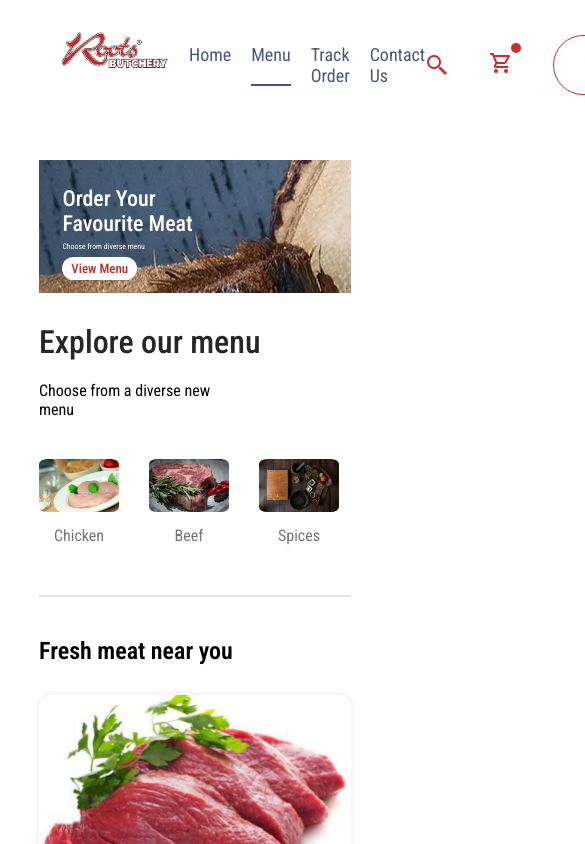
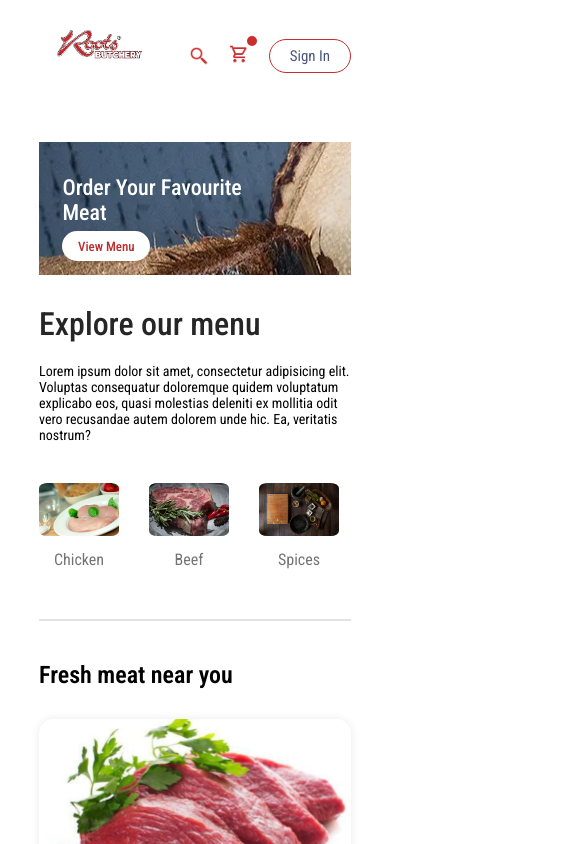
Before and after one commit to Thuso-Ndou/rootsonlinebutchery, a React (Vite) app in the folder frontend/: page / in a window 390 px wide. Shown: the top 844 px of the page, 585 px wide, since content can reach past the window. Built offline with nearby package versions, Linux system fonts and the light colour scheme.

Commit message:
navbar responsive

```diff
--- a/frontend/src/assets/assets.js
+++ b/frontend/src/assets/assets.js
@@ -16,7 +16,6 @@ import removeRed from './minusRed.png';
 import fab from './fab-icon.png';
 import insta from './insta-icon.png';
 import twitter from './twitter-icon.png';
-import quality from './quality.jpg';
 
 import fullChicken from './Full Chicken.jpeg';
 import chickenBreast from './Chicken breast.jpeg';
@@ -80,7 +79,6 @@ export const assets = {
     fab,
     insta,
     twitter,
-    quality,
 }
 
 export const food_list = [
--- a/frontend/src/components/ExploreMenu/ExploreMenu.css
+++ b/frontend/src/components/ExploreMenu/ExploreMenu.css
@@ -56,3 +56,10 @@
     border: 4px solid #bc2c2c;
     padding: 2px;
 }
+
+@media (max-width: 1050px){
+    .explore-menu-text{
+        max-width: 100%;
+        font-size: 14px;
+    }
+}
--- a/frontend/src/components/ExploreMenu/ExploreMenu.jsx
+++ b/frontend/src/components/ExploreMenu/ExploreMenu.jsx
@@ -6,7 +6,7 @@ export default function ExploreMenu({category,setCategory}) {
   return (
     <div className='explore-menu' id='explore-menu'>
         <h1>Explore our menu</h1>
-        <p className='explore-menu-text'>Choose from a diverse new menu</p>
+        <p className='explore-menu-text'>Lorem ipsum dolor sit amet, consectetur adipisicing elit. Voluptas consequatur doloremque quidem voluptatum explicabo eos, quasi molestias deleniti ex mollitia odit vero recusandae autem dolorem unde hic. Ea, veritatis nostrum?</p>
         <div className="explore-menu-list">
             {menu_list.map((item,index) => {
                 return(
--- a/frontend/src/components/Footer/Footer.css
+++ b/frontend/src/components/Footer/Footer.css
@@ -54,3 +54,15 @@
 .footer-copyrights{
     color: #ddd;
 }
+
+@media (max-width:750px){
+    .footer-content{
+        display: flex;
+        flex-direction: column;
+        gap: 35px;
+    }
+
+    .footer-copyrights{
+        text-align: center;
+    }
+}
--- a/frontend/src/components/Header/Header.css
+++ b/frontend/src/components/Header/Header.css
@@ -37,3 +37,21 @@
     font-size: max(1vw,13px);
     border-radius: 50px;
 }
+
+@media (max-width:1050px){
+    .header-contents{
+        max-width: 45%;
+    }
+}
+
+@media (max-width:750px){
+    .header-contents{
+        max-width: 65%;
+    }
+    .header-contents p{
+        display: none;
+    }
+    .header-contents button{
+        padding: 2vw 4vw;
+    }
+}
--- a/frontend/src/components/Navbar/Nav.css
+++ b/frontend/src/components/Navbar/Nav.css
@@ -60,3 +60,52 @@
     top: -8px;
     right: -8px;
 }
+
+@media (max-width: 1050px) {
+    .navbar .logo{
+        width: 140px;
+    }
+    .navbar-menu{
+        gap: 20px;
+        font-size: 17px;
+    }
+    .navbar-right{
+        gap: 30px;
+    }
+
+    .navbar-right img{
+        width: 22px;
+    }
+
+    .navbar-right button{
+        padding: 8px 25px;
+    }
+}
+
+@media (max-width: 900px) {
+    .navbar .logo{
+        width: 120px;
+    }
+    .navbar-menu{
+        gap: 15px;
+        font-size: 16px;
+    }
+    .navbar-right{
+        gap: 20px;
+    }
+
+    .navbar-right img{
+        width: 20px;
+    }
+
+    .navbar-right button{
+        padding: 7px 20px;
+        font-size: 15px;
+    }
+}
+
+@media (max-width: 750px) {
+    .navbar-menu{
+        display: none;
+    }
+}
--- a/frontend/src/components/Navbar/Nav.jsx
+++ b/frontend/src/components/Navbar/Nav.jsx
@@ -1,6 +1,7 @@
 //import React from 'react'
 import { assets } from '../../assets/assets';
 import { useState } from 'react';
+import { Link } from 'react-router-dom';
 import './Nav.css';
 
 export default function Nav() {
@@ -12,10 +13,10 @@ export default function Nav() {
         <img src={assets.logo} alt=""  className='logo'/>
 
         <ul className='navbar-menu'>
-            <li onClick={()=>setMenu("home")} className={menu==='home'?'active':''}>Home</li>
-            <li onClick={()=>setMenu("menu")} className={menu==='menu'?'active':''}>Menu</li>
-            <li onClick={()=>setMenu("track-order")}  className={menu==='track-order'?'active':''}>Track Order</li>
-            <li onClick={()=>setMenu("contact-us")} className={menu==='contact-us'?'active':''}>Contact Us</li>
+            <Link to='/'  onClick={()=>setMenu("home")} className={menu==='home'?'active':''}>Home</Link>
+            <a href='#explore-menu' onClick={()=>setMenu("menu")} className={menu==='menu'?'active':''}>Menu</a>
+            <a href='#track-order' onClick={()=>setMenu("track-order")}  className={menu==='track-order'?'active':''}>Track Order</a>
+            <a href='#footer' onClick={()=>setMenu("contact-us")} className={menu==='contact-us'?'active':''}>Contact Us</a>
         </ul>
 
         <div className='navbar-right'>
--- a/frontend/src/index.css
+++ b/frontend/src/index.css
@@ -5,6 +5,7 @@
   margin: 0;
   box-sizing: border-box;
   font-family: Roboto Condensed,italic;
+  scroll-behavior: smooth;
 }
 
 body{
```
